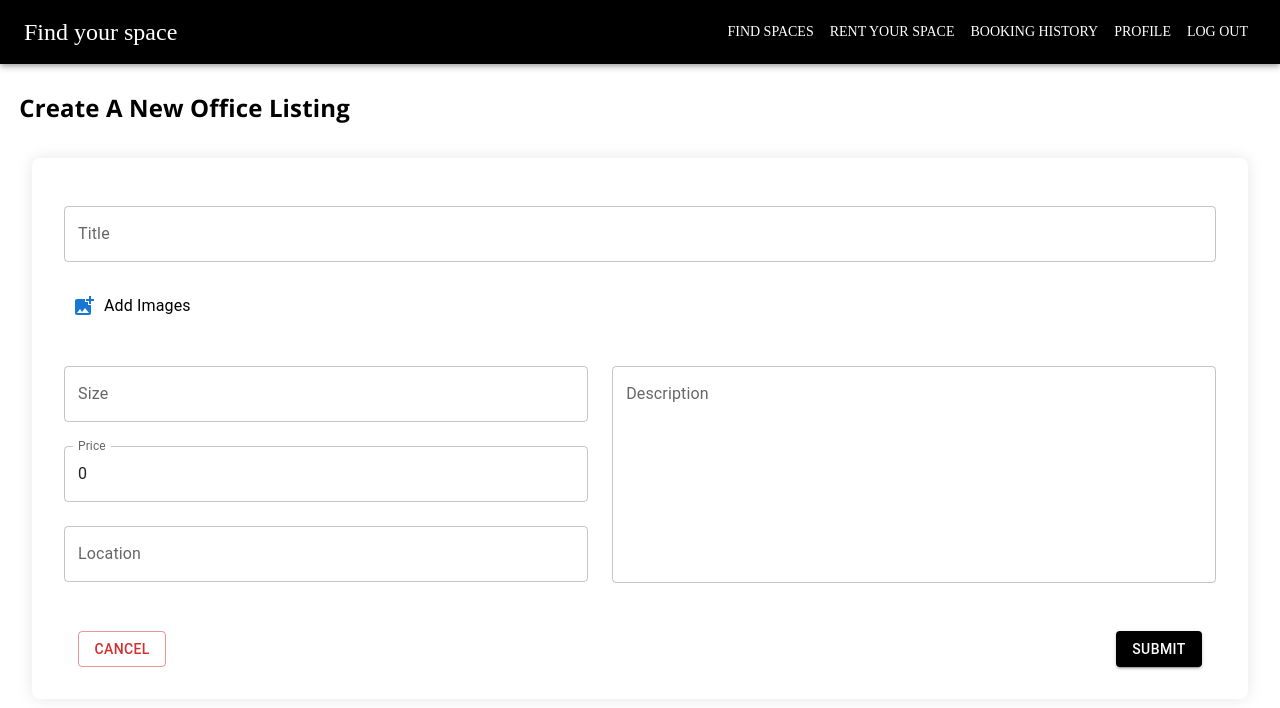
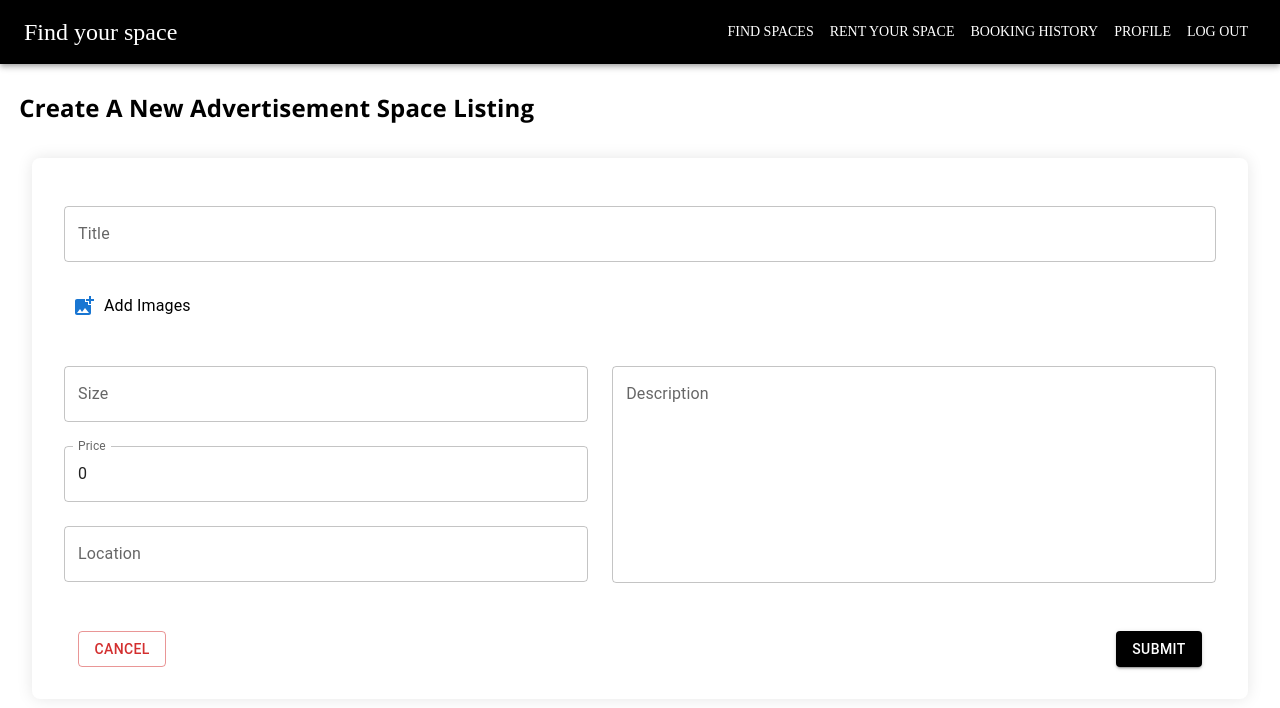
Before and after one commit to Software-Engineering2-Team/FindYourSpace-Frontend, a React (Create React App) app: page /add in a window 1280 px wide. Shown: the top 708 px of the page. Built offline with nearby package versions, Linux system fonts and the light colour scheme.

Commit message:
signup/login/logout

```diff
--- a/src/pages/add/add.js
+++ b/src/pages/add/add.js
@@ -90,7 +90,7 @@ const AddOfficeSpaceForm = () => {
         <Navbar />
         <div className="ad_space_form">
           <Typography sx={{ marginTop: "2%", paddingLeft: "1.5%" }}>
-            <h2>Create A New Office Listing</h2>
+            <h2>Create A New Advertisement Space Listing</h2>
           </Typography>
           <Box
               sx={{
```
